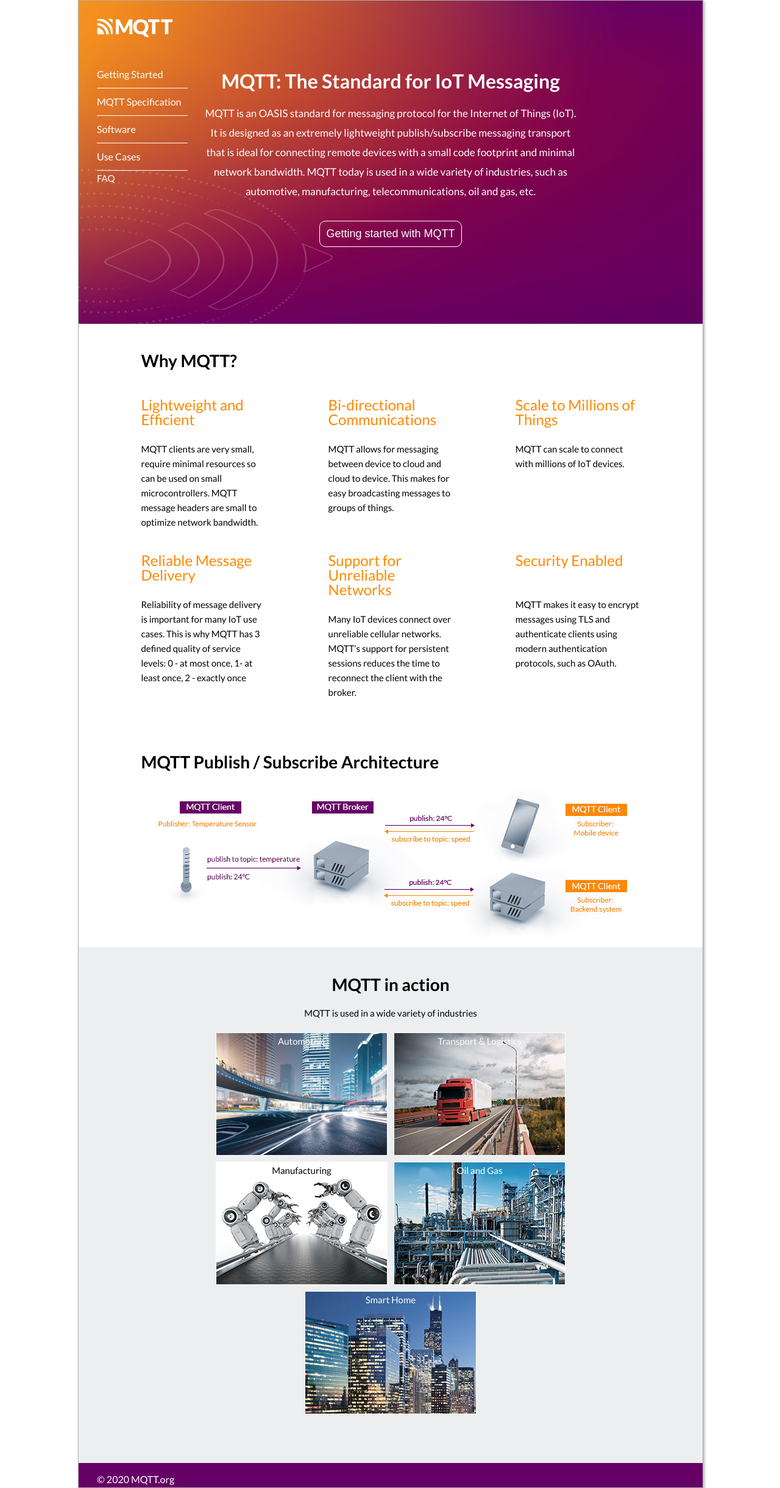
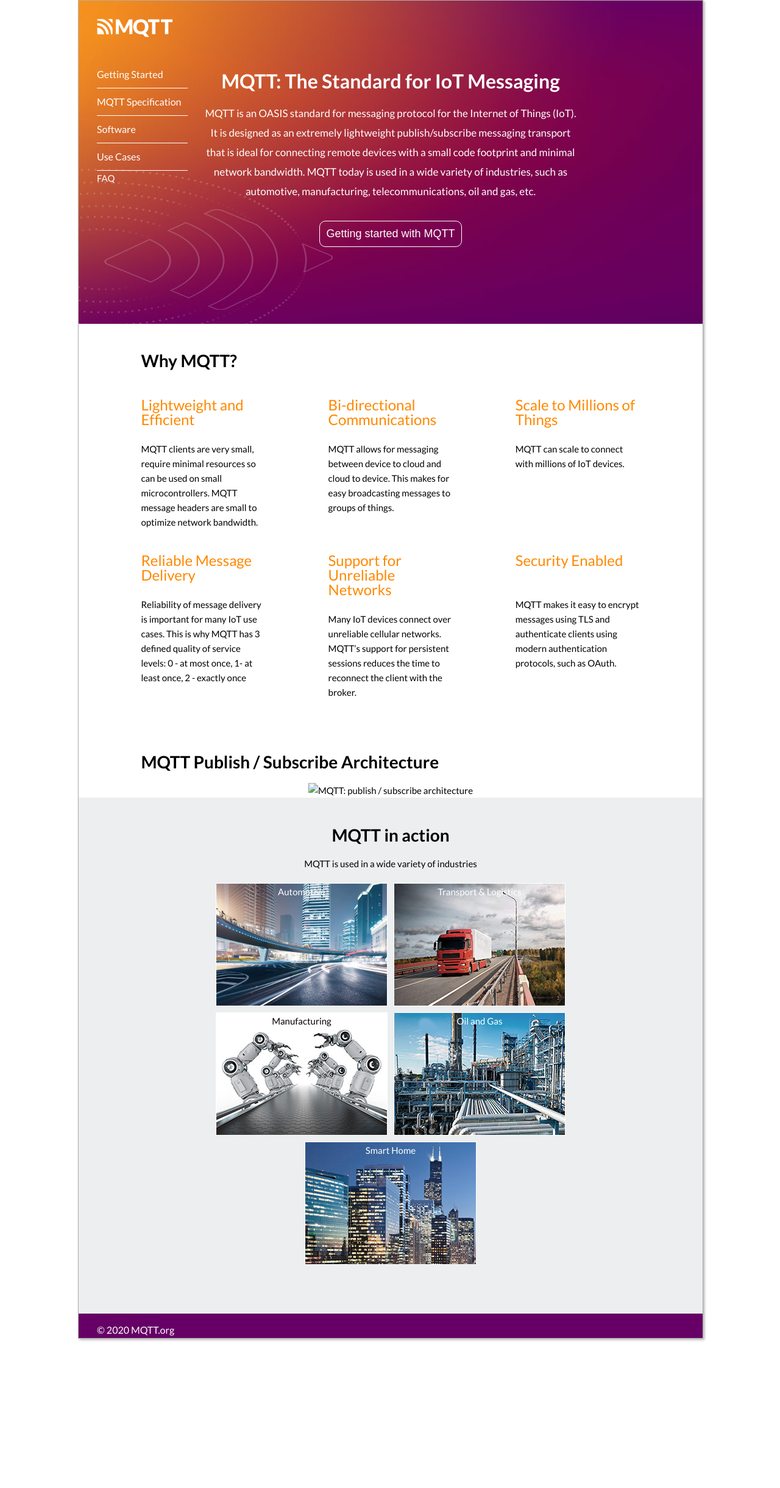
Before and after one commit to mqtt/mqtt.org, a Jekyll site: the page built from index.md, in a window 1280 px wide. Shown: the whole page at 61% size. Built offline with Jekyll 4.4.1, drawn with Linux system fonts in a browser that asks for light colours.

Commit message:
added 'assets' to img and css urls

```diff
--- a/_config.yml
+++ b/_config.yml
@@ -25,19 +25,13 @@ description: >- # this means to ignore newlines until "baseurl:"
   line in _config.yml. It will appear in your document head meta (for
   Google search results) and in your feed.xml site description.
 baseurl: "" # the subpath of your site, e.g. /blog
-url: "" # the base hostname & protocol for your site, e.g. http://example.com
+url: "https://hivemq.github.io/mqtt-org/" # the base hostname & protocol for your site, e.g. http://example.com
 twitter_username: jekyllrb
 github_username:  jekyll
 
 # Build settings
 plugins:
   - jekyll-feed
-
-defaults:
-  - scope:
-      path: "img"
-    values:
-      image: true
 
 # Exclude from processing.
 # The following items will not be processed, by default.
--- a/_layouts/default.html
+++ b/_layouts/default.html
@@ -3,13 +3,13 @@
   <head>
     <meta charset="utf-8">
     <title>{{ page.title }}</title>
-    <link rel="stylesheet" href="{{ "/css/style.css" | relative_url }}">
+    <link rel="stylesheet" href="/assets/css/">
     <link href="https://fonts.googleapis.com/css2?family=Lato:ital,wght@0,400;0,700;1,400;1,700&display=swap" rel="stylesheet">
   </head>
   <body>
     <header id="default-header">
       <div class="width-container">
-        <a href="/"><img src="/img/mqtt-logo-neg.svg" id="mqtt-logo-header"></a>
+        <a href="/"><img src="/assets/img/mqtt-logo-neg.svg" id="mqtt-logo-header"></a>
       </div>
     </header>
     <section class="width-container content-wrap">
--- a/_layouts/home.html
+++ b/_layouts/home.html
@@ -3,12 +3,12 @@
   <head>
     <meta charset="utf-8">
     <title>{{ page.title }}</title>
-    <link rel="stylesheet" href="/css/style.css">
+    <link rel="stylesheet" href="/assets/css/style.css">
     <link href="https://fonts.googleapis.com/css2?family=Lato:ital,wght@0,400;0,700;1,400;1,700&display=swap" rel="stylesheet">
   </head>
   <body id="mqtt-home">
     <header id="homepage-header">
-      <img src="/img/mqtt-logo-neg.svg" id="mqtt-logo-header">
+      <img src="/assets/img/mqtt-logo-neg.svg" id="mqtt-logo-header">
       {% include homepage-header.html %}
     </header>
     <section class="content-wrap">
--- a/css/style.css
+++ b/assets/css/style.css
@@ -103,7 +103,7 @@ footer {
 }
 
 #homepage-header {
-   background-image: url("/img/homepage-gradient.jpg");
+   background-image: url("/assets/img/homepage-gradient.jpg");
    height: 530px;
 }
 
@@ -191,7 +191,7 @@ footer {
 
 /* Default Pages */
 #default-header {
-   background-image: url("/img/header-gradient.jpg");
+   background-image: url("/assets/img/header-gradient.jpg");
    background-size: cover;
    width: 100%;
    height: 80px;
--- a/index.md
+++ b/index.md
@@ -40,7 +40,7 @@ permalink: /
 </section>
 <h2>MQTT Publish / Subscribe Architecture</h2>
    <section id="pub-sub-graphic">
-      <img src="/img/mqtt-pub-sub.jpg" alt="MQTT: publish / subscribe architecture" title="MQTT: publish / subscribe architecture">
+      <img src="/assets/assets/img/mqtt-pub-sub.jpg" alt="MQTT: publish / subscribe architecture" title="MQTT: publish / subscribe architecture">
    </section>
 </div>
 
@@ -48,10 +48,10 @@ permalink: /
 <h2>MQTT in action</h2>
 <p>MQTT is used in a wide variety of industries</p>
    <div class="flex-wrap-centered">
-      <div class="mqtt-in-action-box" style="background-image: url('/img/automotive.jpg');">Automotive</div>
-      <div class="mqtt-in-action-box" style="background-image: url('/img/transport.jpg');">Transport & Logistics</div>
-      <div class="mqtt-in-action-box" style="background-image: url('/img/manufacturing.jpg');"><span style="color: #000">Manufacturing</span></div>
-      <div class="mqtt-in-action-box" style="background-image: url('/img/oil-and-gas.jpg');">Oil and Gas</div>
-      <div class="mqtt-in-action-box" style="background-image: url('/img/smart-home.jpg');">Smart Home</div>
+      <div class="mqtt-in-action-box" style="background-image: url('/assets/img/automotive.jpg');">Automotive</div>
+      <div class="mqtt-in-action-box" style="background-image: url('/assets/img/transport.jpg');">Transport & Logistics</div>
+      <div class="mqtt-in-action-box" style="background-image: url('/assets/img/manufacturing.jpg');"><span style="color: #000">Manufacturing</span></div>
+      <div class="mqtt-in-action-box" style="background-image: url('/assets/img/oil-and-gas.jpg');">Oil and Gas</div>
+      <div class="mqtt-in-action-box" style="background-image: url('/assets/img/smart-home.jpg');">Smart Home</div>
    </div>
 </section>
```
Also changed, not shown: assets/img/automotive.jpg (renamed from img/automotive.jpg), assets/img/header-gradient.jpg (renamed from img/header-gradient.jpg), assets/img/homepage-gradient.jpg (renamed from img/homepage-gradient.jpg), assets/img/manufacturing.jpg (renamed from img/manufacturing.jpg), assets/img/mqtt-logo-neg.svg (renamed from img/mqtt-logo-neg.svg), assets/img/mqtt-logo.svg (renamed from img/mqtt-logo.svg), assets/img/mqtt-pub-sub.jpg (renamed from img/mqtt-pub-sub.jpg), assets/img/oil-and-gas.jpg (renamed from img/oil-and-gas.jpg), assets/img/smart-home.jpg (renamed from img/smart-home.jpg), assets/img/transport.jpg (renamed from img/transport.jpg).
